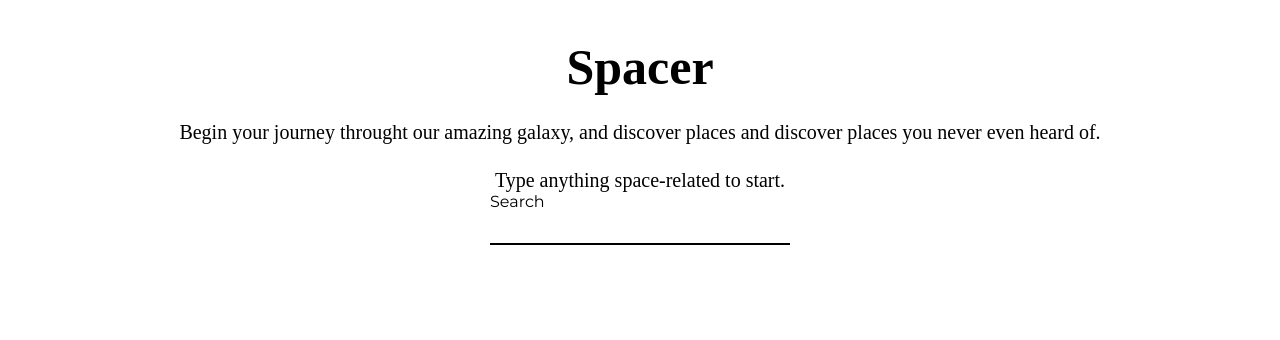
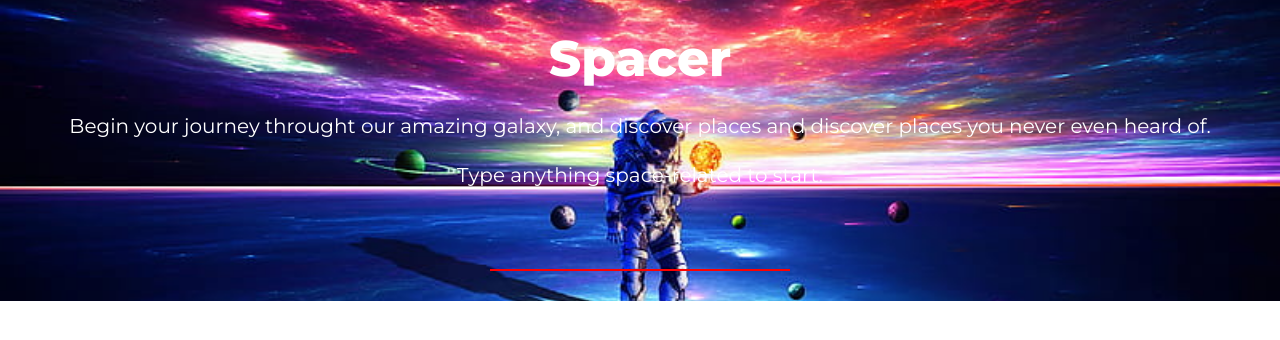
Before and after one commit to Krzysiek756/spacer-vue, a Vue app: page / in a window 1280 px wide. Shown: the top 340 px of the page. Built offline with nearby package versions, Linux system fonts and the light colour scheme.

Commit message:
work problem

```diff
--- a/src/App.vue
+++ b/src/App.vue
@@ -1,11 +1,17 @@
 <template lang="pug">
-#app
-  router-view
+body
+  #app
+    router-view
 </template>
 
 <style lang="scss" scoped>
 
 @import url('https://fonts.googleapis.com/css2?family=Montserrat:wght@300;400;600;800');
+
+$font-weight-light:300;
+$font-weight-normal:400;
+$font-weight-bold:600;
+$font-weight-black:800;
 
 *{
     box-sizing: border-box;
@@ -13,6 +19,8 @@
 
 body {
     font-family: 'Montserrat', sans-serif;
+    margin: -10px;
+    padding: 0;
 
 }
 
--- a/src/components/ClaimView.vue
+++ b/src/components/ClaimView.vue
@@ -20,6 +20,8 @@ export default {
   flex-direction: column;
   justify-content: center;
   align-items: center;
+  color: white;
+
 }
 .claim {
     font-size: 50px;
--- a/src/components/SearchInput.vue
+++ b/src/components/SearchInput.vue
@@ -1,6 +1,5 @@
 <template lang="pug">
 .searchWrapper
-    label(for='serach') Search
     input(name='search' v-model="searchValue" @input="handleInput")#search
 </template>
 
@@ -13,20 +12,20 @@ export default {
 <style lang="scss" scoped>
 
   .searchWrapper {
+    margin-top: 50px;
     width: 300px;
     display: flex;
     flex-direction: column;
 
   }
 
-  label {
-    font-family: Montserrat, sans-serif;
-  }
-
   input {
     height:30px;
     border: 0;
-    border-bottom: 2px solid black;
+    border-bottom: 2px solid red;
+    background: transparent;
+    color: white;
+    text-transform: uppercase;
   }
 
 </style>
--- a/src/views/SearchView.vue
+++ b/src/views/SearchView.vue
@@ -1,7 +1,7 @@
 <template lang="pug">
 .wrapper
-  Claim
-  Search
+    Claim
+    Search
 </template>
 
 <style lang="scss" scoped>// ograniczone wyłącznie do tego komponentu
@@ -12,7 +12,10 @@
   display: flex;
   flex-direction: column;
   align-items: center;
-
+  background-image: url('../assets/background.jpg');
+  background-size: 100vw;
+  background-position: center center;
+  background-repeat: no-repeat;
 }
 
 </style>
```
